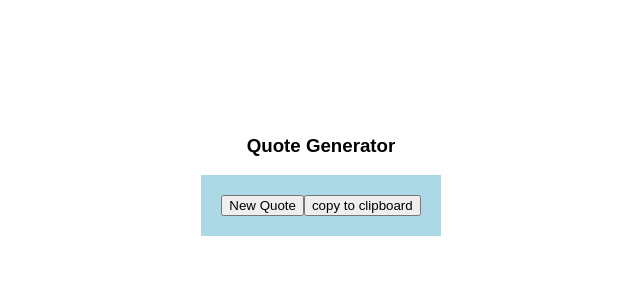
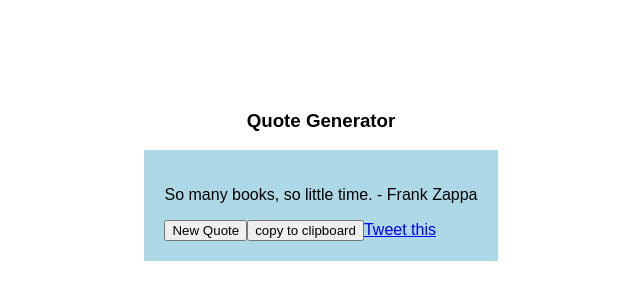
Before and after one commit to piyush-gif/Quote-generator, a React (Vite) app: page / in a window 1280 px wide. Shown: the part 144-444 px from the top of the page, without its empty margins (319-959 px from the left). Built offline with nearby package versions, Linux system fonts and the light colour scheme; data requests are answered from the project's data file.

Commit message:
used localstorage to save lastquote used

```diff
--- a/src/App.jsx
+++ b/src/App.jsx
@@ -6,6 +6,24 @@ function App() {
   const [quote, setQuote] = useState(null);
   const [loading, setLoading] = useState(false);
   const [error, setError] = useState(false);
+
+  useEffect(() => {
+
+    const savedQuote = localStorage.getItem('lastQuote');
+    if (savedQuote) {
+      setQuote(JSON.parse(savedQuote));
+    }
+    else{
+      handleQuote();
+    }
+  },[]);
+
+
+  useEffect (() => {
+    if (quote) {
+       localStorage.setItem('lastQuote', JSON.stringify(quote));
+    }
+  },[quote]);
 
 
   const handleQuote =() =>{
@@ -46,6 +64,7 @@ function App() {
 
   const twitterUrl= quote ? `https://twitter.com/intent/tweet?text=${encodeURIComponent(`${quote.text} - ${quote.author}`)}`
   : null;
+
   return (
     <div className="quote-container">
       <h3>Quote Generator</h3>
```
